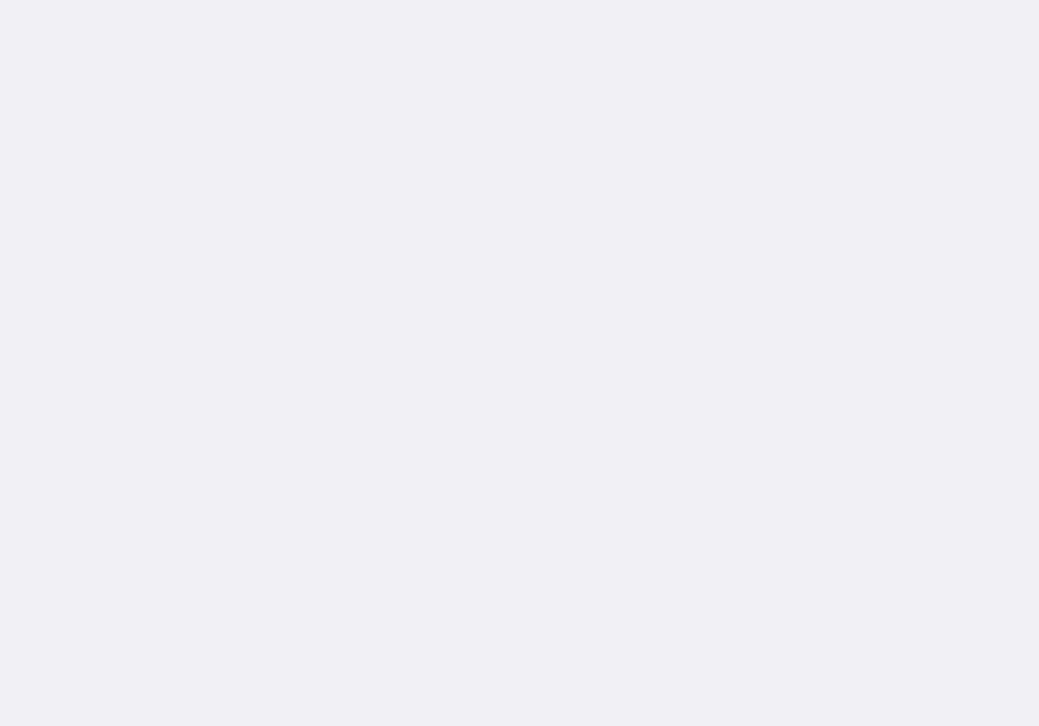
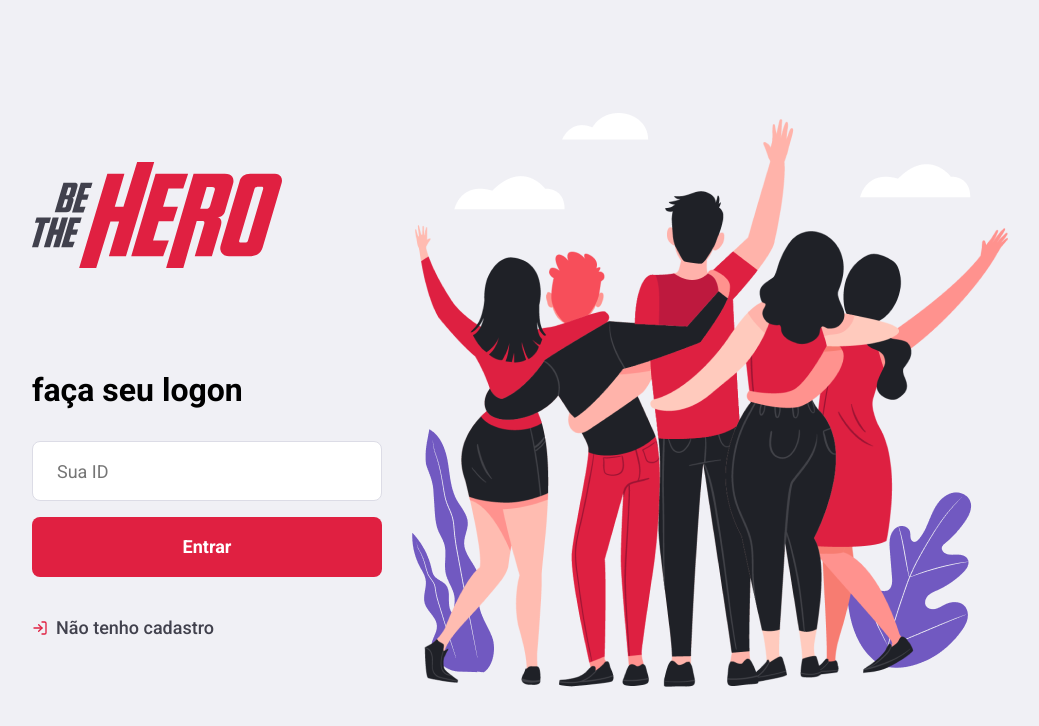
Before and after one commit to mateusfg7/BeTheHero-Frontend, a React (Create React App) app: page / in a window 1280 px wide. Shown: the top 726 px of the page, without its empty margins (120-1159 px from the left). Built offline with nearby package versions, Linux system fonts and the light colour scheme.

Commit message:
update route rules

```diff
--- a/src/pages/Logon/index.js
+++ b/src/pages/Logon/index.js
@@ -1,4 +1,5 @@
 import React from 'react'
+import { Link } from 'react-router-dom'
 import { FiLogIn } from 'react-icons/fi'
 
 import './styles.css'
@@ -18,10 +19,10 @@ export default function Logon() {
                     <input placeholder="Sua ID" />
                     <button className="button" type="submit">Entrar</button>
 
-                    <a href="/register">
+                    <Link to="/register">
                         <FiLogIn size={16} color="#E02041" />
                         Não tenho cadastro
-                    </a>
+                    </Link>
                 </form>
             </section>
 
--- a/src/routes.js
+++ b/src/routes.js
@@ -8,8 +8,8 @@ export default function Routes() {
     return (
         <BrowserRouter>
             <Switch>
-                <Route path="/" componet={Logon} />
-                <Route path="/register" componet={Register} />
+                <Route path="/" exact component={Logon} />
+                <Route path="/register" component={Register} />
             </Switch>
         </BrowserRouter>
     )
```
